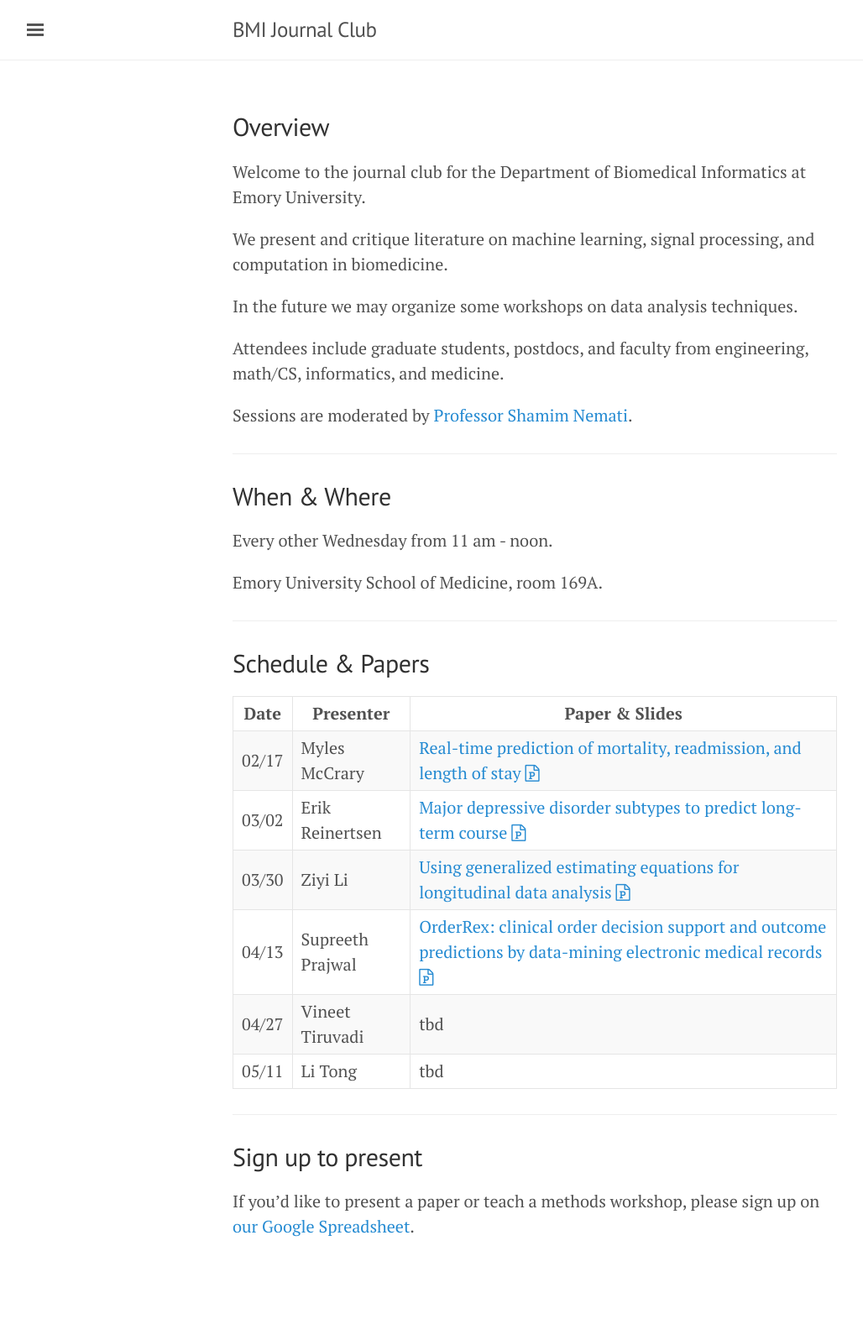
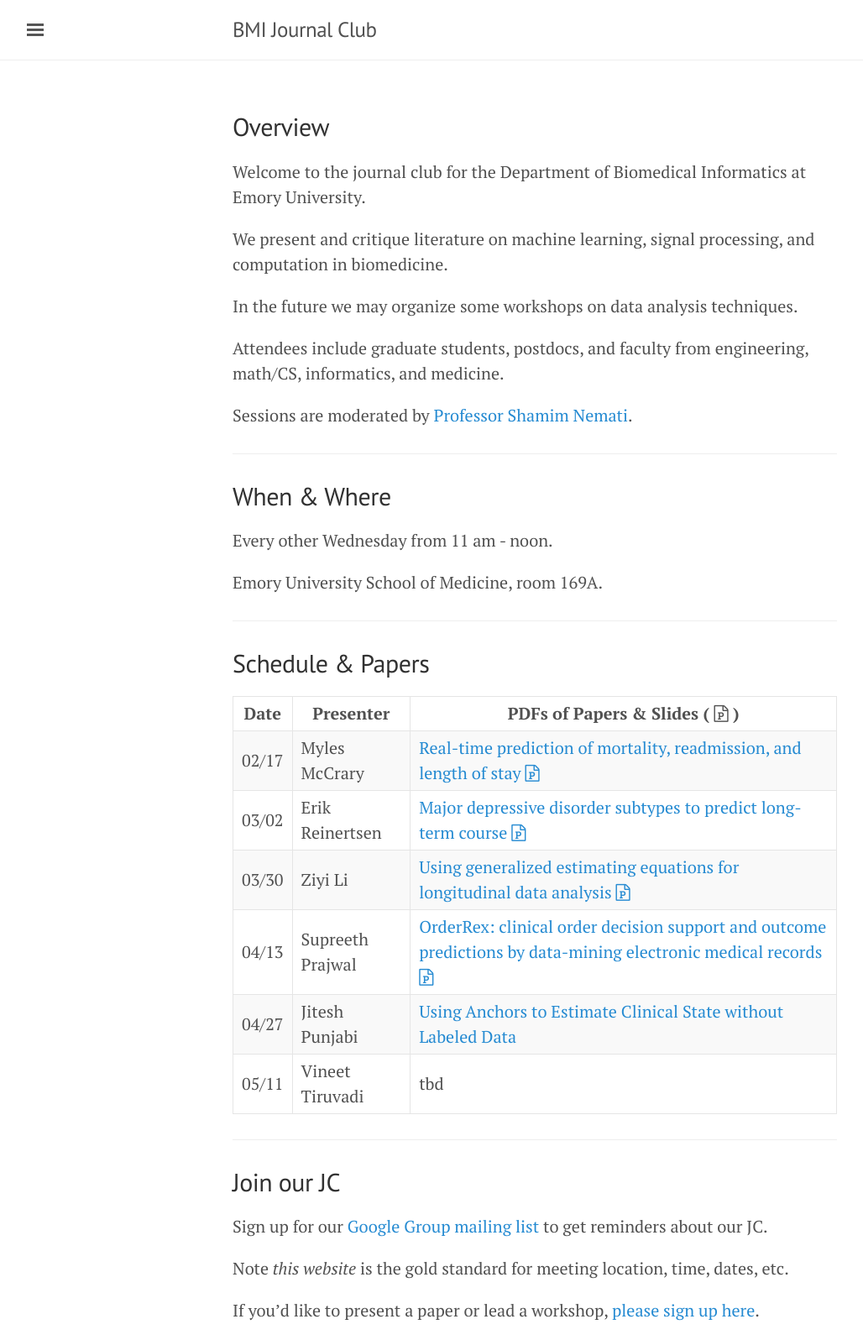
Before and after one commit to NematiLab/bmijc, a Jekyll site: the page built from index.md, in a window 1280 px wide. Shown: the whole page at 84% size, without its empty margins (3-1031 px from the left). Built offline with Jekyll 4.4.1, drawn with Linux system fonts in a browser that asks for light colours; nearby versions of some CDN libraries; before the commit the page ends 1496 px from its top, so only the background shows below that.

Commit message:
added next presenter & paper

```diff
--- a/_includes/sidebar.html
+++ b/_includes/sidebar.html
@@ -12,7 +12,7 @@
       <a class="sidebar-nav-item" href="{{ site.baseurl }}/#overview">Overview</a>
       <a class="sidebar-nav-item" href="{{ site.baseurl }}/#whenwhere">When & Where</a>
       <a class="sidebar-nav-item" href="{{ site.baseurl }}/#schedule">Schedule & Papers</a>
-      <a class="sidebar-nav-item" href="{{ site.baseurl }}/#signup">Sign Up</a>
+      <a class="sidebar-nav-item" href="{{ site.baseurl }}/#join">Join</a>
   </nav>
 
   <div class="sidebar-item">
--- a/index.md
+++ b/index.md
@@ -30,18 +30,22 @@
 ## Schedule & Papers
 <a name="schedule"></a>
 
-Date | Presenter | Paper & Slides
+Date | Presenter | PDFs of Papers & Slides ( <i class='fa fa-file-powerpoint-o'></i> )
 --- | --- | ---
 02/17 | Myles McCrary | [Real-time prediction of mortality, readmission, and length of stay]({{ site.baseurl }}/assets/160217_paper.pdf) [<i class='fa fa-file-powerpoint-o'></i>]({{ site.baseurl }}/assets/160217_slides.ppt)
 03/02 | Erik Reinertsen | [Major depressive disorder subtypes to predict long-term course]({{ site.baseurl }}/assets/160302_paper.pdf) [<i class='fa fa-file-powerpoint-o'></i>]({{ site.baseurl }}/assets/160302_slides.pdf)
 03/30 | Ziyi Li | [Using generalized estimating equations for longitudinal data analysis]({{ site.baseurl }}/assets/160330_paper.pdf) [<i class='fa fa-file-powerpoint-o'></i>]({{ site.baseurl }}/assets/160330_slides.pdf)
 04/13 | Supreeth Prajwal | [OrderRex: clinical order decision support and outcome predictions by data-mining electronic medical records]({{ site.baseurl }}/assets/160413_paper.pdf) [<i class='fa fa-file-powerpoint-o'></i>]({{ site.baseurl }}/assets/160413_slides.pdf)
-04/27 | Vineet Tiruvadi | tbd
-05/11 | Li Tong | tbd
+04/27 | Jitesh Punjabi | [Using Anchors to Estimate Clinical State without Labeled Data]({{ site.baseurl }}/assets/160427_paper.pdf)
+05/11 | Vineet Tiruvadi | tbd
 
 ---
 
-## Sign up to present
-<a name="signup"></a>
+## Join our JC
+<a name="join"></a>
 
-If you'd like to present a paper or teach a methods workshop, please sign up on [our Google Spreadsheet](https://docs.google.com/spreadsheets/d/1HAbPUJqG1CfmrVLARFLbxASiGBQ65ZB3ri1jLS8TTGg/edit#gid=1168976780).
+Sign up for our [Google Group mailing list](https://groups.google.com/forum/#!forum/bmijc) to get reminders about our JC.
+
+Note *this website* is the gold standard for meeting location, time, dates, etc.
+
+If you'd like to present a paper or lead a workshop, [please sign up here](https://docs.google.com/spreadsheets/d/1HAbPUJqG1CfmrVLARFLbxASiGBQ65ZB3ri1jLS8TTGg/edit#gid=1168976780).
```
Also changed, not shown: 1 other file.
